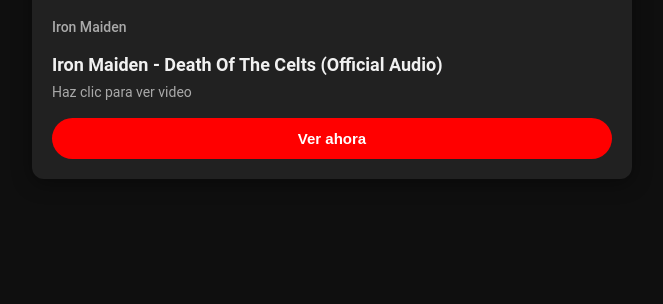
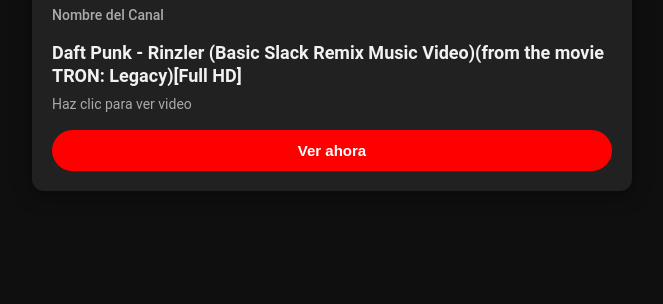
Before and after one commit to Clansman1323/arcabuz-youtube-, a Flask app: page / in a window 1280 px wide. Shown: the part 496-800 px from the top of the page, without its empty margins (308-971 px from the left). Run offline with Flask 3, Linux system fonts and the light colour scheme.

Commit message:
Update YouTube metadata and video details

```diff
--- a/templates/youtube.html
+++ b/templates/youtube.html
@@ -6,9 +6,9 @@
 
   <!-- Personalizacion y tematica del enlace. -->
   <meta property="og:site_name" content="Youtube">
-  <meta property="og:title" content="Death Of The Celts (Official Audio)">
+  <meta property="og:title" content="Daft Punk - Rinzler (Basic Slack Remix Music Video)(from the movie TRON: Legacy)[Full HD]">
   <meta property="og:description" content="">
-  <meta property="og:image" content="https://img.youtube.com/vi/AsOFYvKohO4/maxresdefault.jpg">
+  <meta property="og:image" content="https://img.youtube.com/vi/hPbx8TEtOxQ/mqdefault.jpg">
   <meta property="og:image:width" content="1280">
   <meta property="og:image:height" content="720">
   <meta name="twitter:card" content="summary_large_image">
@@ -53,10 +53,9 @@
 
   <script>
     // ====================== CONFIGURACIÓN FÁCIL ======================
-    const REDIRECT_URL = "https://youtu.be/AsOFYvKohO4?si=0Rpw2ETFU9yuW_HC";
-    const CHANNEL_NAME = "Iron Maiden";
-    const VIDEO_TITLE = "Iron Maiden - Death Of The Celts (Official Audio)";
-    const VIDEO_THUMB = "https://img.youtube.com/vi/AsOFYvKohO4/maxresdefault.jpg";
+    const REDIRECT_URL = "https://youtu.be/hPbx8TEtOxQ?si=aFn_nOiQzZXw2TOU";
+    const VIDEO_TITLE = "Daft Punk - Rinzler (Basic Slack Remix Music Video)(from the movie TRON: Legacy)[Full HD]";
+    const VIDEO_THUMB = "Daft Punk - Rinzler (Basic Slack Remix Music Video)(from the movie TRON: Legacy)[Full HD]";
     const VIDEO_DESC  = "Haz clic para ver video";
 
     // =================================================================
```
